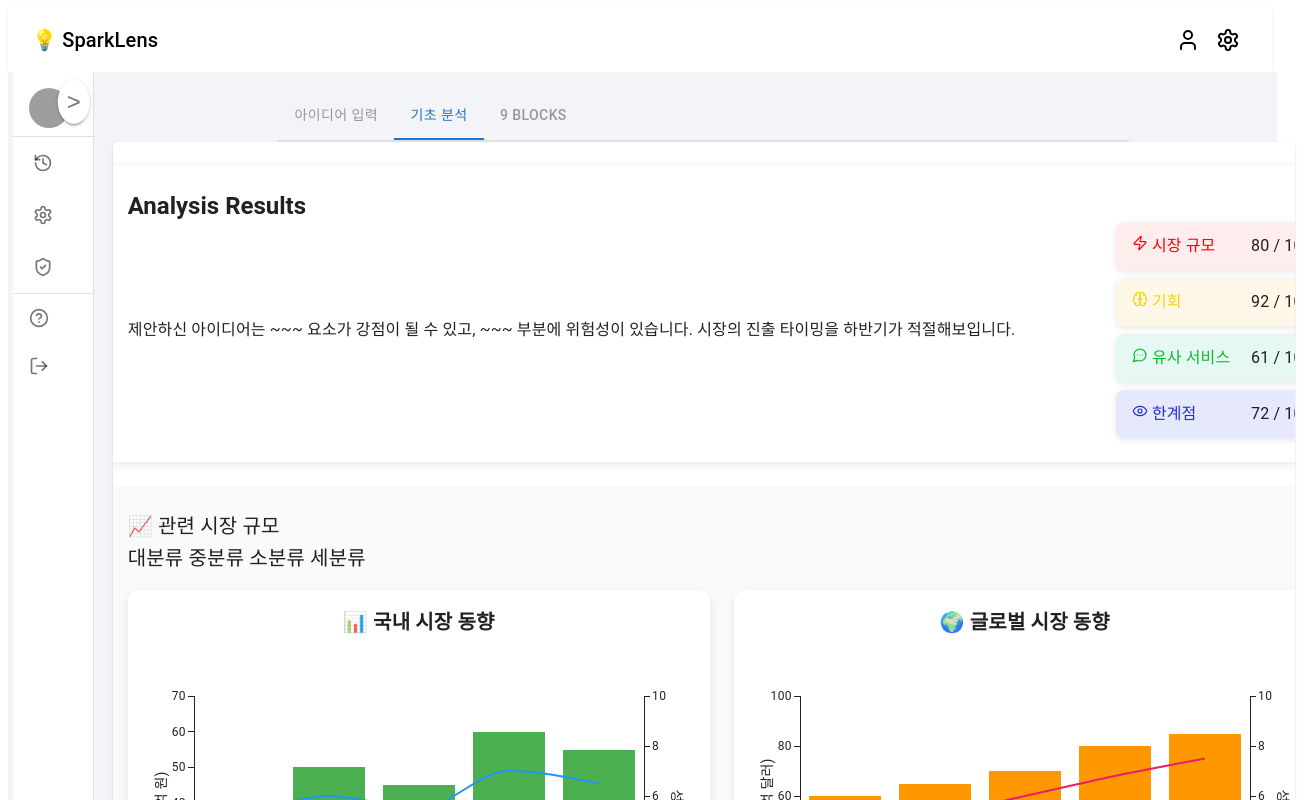
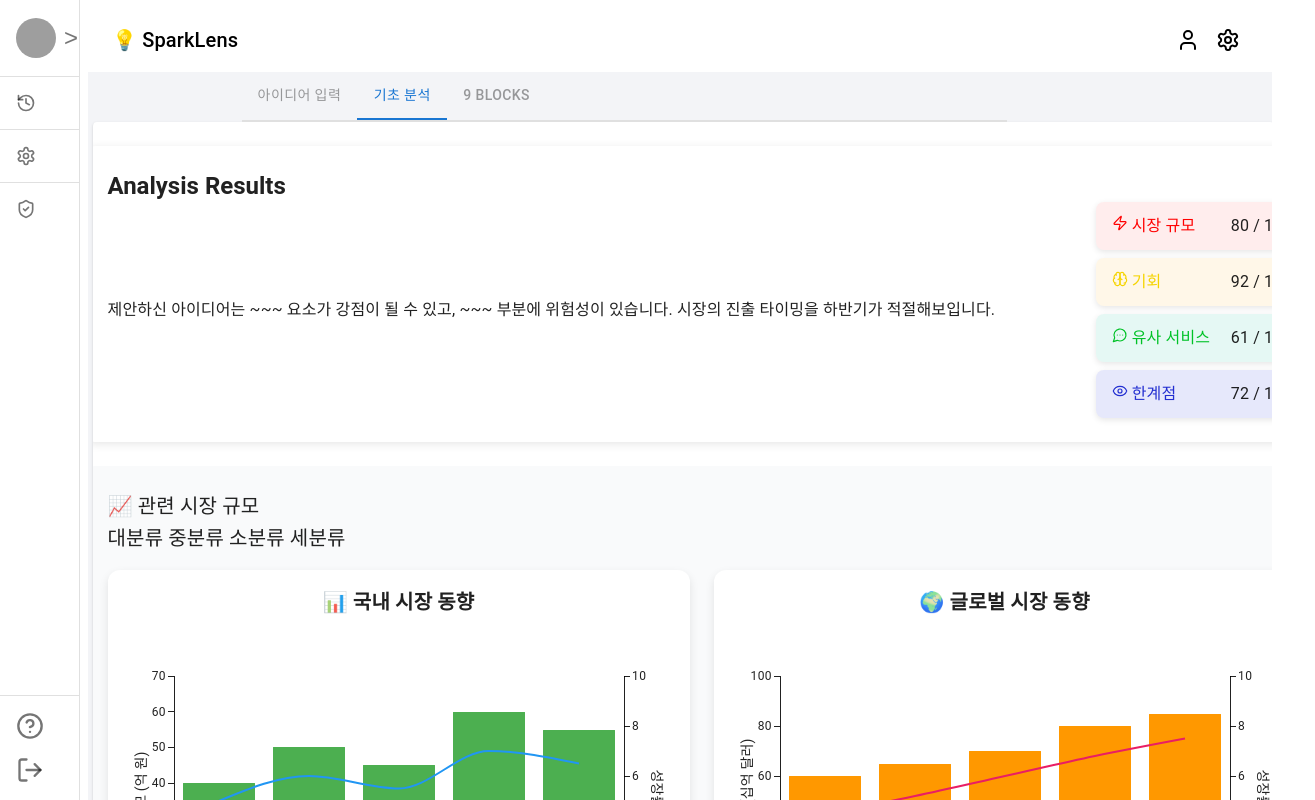
Before and after one commit to GDG-HUFS-Idea/next, a Next.js app: page /idea/analysis in a window 1280 px wide. Shown: the top 800 px of the page, 1315 px wide, since content can reach past the window. Built offline with nearby package versions, Linux system fonts and the light colour scheme; grey boxes are pictures that could not be loaded; what @mui/material-nextjs would draw is missing.

Commit message:
fix: ui 레이아웃 조정
사이드바를 만들면서 생긴 자잘한 ui 오류들 수정

```diff
--- a/src/app/idea/layout.tsx
+++ b/src/app/idea/layout.tsx
@@ -2,25 +2,17 @@ import NavigationTab from '@/pages/navigationTab'
 import { Card } from '@mui/material'
 import * as React from 'react'
 import { styles } from '../../shared/ui/ideaStyles'
-import ClientSidebar from '@/pages/clientSidebar'
 
 export default function IdeaLayout({
   children,
 }: Readonly<{
   children: React.ReactNode
 }>) {
-  const user = {
-    name: 'Andrew Smith',
-    role: 'admin', // 'user' or 'admin'
-    avatar: '/avatar.png',
-  }
   return (
     <main>
-      <ClientSidebar user={user}>
-        <NavigationTab />
+      <NavigationTab />
 
-        <Card sx={styles.ideaWrapper}>{children}</Card>
-      </ClientSidebar>
+      <Card sx={styles.ideaWrapper}>{children}</Card>
     </main>
   )
 }
--- a/src/app/layout.tsx
+++ b/src/app/layout.tsx
@@ -4,6 +4,7 @@ import { AppRouterCacheProvider } from '@mui/material-nextjs/v15-appRouter'
 import Header from '@/widgets/header'
 import Footer from '@/widgets/footer'
 import './global.css'
+import ClientSidebar from '@/pages/clientSidebar'
 
 export const metadata: Metadata = {
   title: 'SparkLens',
@@ -15,13 +16,20 @@ export default function RootLayout({
 }: Readonly<{
   children: React.ReactNode
 }>) {
+  const user = {
+    name: 'Andrew Smith',
+    role: 'admin', // 'user' or 'admin'
+    avatar: '/avatar.png',
+  }
   return (
     <html lang="en">
       <body>
         <AppRouterCacheProvider>
-          <Header />
-          <main>{children}</main>
-          <Footer />
+          <ClientSidebar user={user}>
+            <Header />
+            <main>{children}</main>
+            <Footer />
+          </ClientSidebar>
         </AppRouterCacheProvider>
       </body>
     </html>
--- a/src/pages/sidebar.tsx
+++ b/src/pages/sidebar.tsx
@@ -1,6 +1,8 @@
 'use client'
 
+import { useState } from 'react'
 import {
+  Collapse,
   Drawer,
   List,
   ListItem,
@@ -13,14 +15,8 @@ import {
   ListItemButton,
   Box,
 } from '@mui/material'
-import { usePathname } from 'next/navigation'
-import {
-  History,
-  Settings,
-  LogOut,
-  HelpCircle,
-  ShieldCheck,
-} from 'lucide-react'
+import Historys from './sidebar/historys'
+import { Settings, LogOut, HelpCircle, ShieldCheck } from 'lucide-react'
 
 const Sidebar = ({
   user,
@@ -33,145 +29,142 @@ const Sidebar = ({
   setOpen: (open: boolean) => void
   children: React.ReactNode
 }) => {
-  const pathname = usePathname()
+  const [settingsOpen, setSettingsOpen] = useState(false)
+  const [adminOpen, setAdminOpen] = useState(false)
 
   const toggleDrawer = () => {
     setOpen(!open)
   }
 
-  const menuItems = [
-    { text: 'History', icon: <History size={20} />, path: '/history' },
-    { text: 'Settings', icon: <Settings size={20} />, path: '/settings' },
-  ]
+  const toggleSettings = () => {
+    setSettingsOpen(!settingsOpen)
+  }
 
-  if (user.role === 'admin') {
-    menuItems.push({
-      text: 'Admin',
-      icon: <ShieldCheck size={20} />,
-      path: '/admin',
-    })
+  const toggleAdmin = () => {
+    setAdminOpen(!adminOpen)
   }
 
   return (
     <Box sx={{ display: 'flex', width: '100%' }}>
-      <IconButton
-        onClick={toggleDrawer}
-        sx={{
-          position: 'absolute',
-          transition: 'translateX 1.2s',
-          marginTop: '0.6%',
-          transform: open ? 'translateX(520%)' : 'translateX(140%)',
-          zIndex: 1500,
-          backgroundColor: 'white',
-          boxShadow: 2,
-          width: '2.5%',
-        }}
-      >
-        {open ? '<' : '>'}
-      </IconButton>
       <Drawer
         variant="permanent"
         sx={{
-          width: open ? 240 : 80,
+          width: open ? 270 : 80,
           flexShrink: 0,
-          transform: 'translateY(0%)',
+          display: 'flex',
+          flexDirection: 'column',
           '& .MuiDrawer-paper': {
-            borderRight: '1px solid #e0e0e0',
-            width: open ? 240 : 80,
+            boxSizing: 'border-box',
+
+            position: 'fixed',
+            height: '100vh',
+            width: open ? 270 : 80,
             transition: 'width 0.3s',
             overflowX: 'hidden',
+            overflowY: 'auto',
+            display: 'flex',
+            flexDirection: 'column',
           },
         }}
       >
-        <Box
-          sx={{
-            position: 'relative',
-            top: 0,
-            left: 0,
-            width: '100%',
-            zIndex: 1400,
-          }}
-        ></Box>
+        {/* 프로필 영역 */}
+        <Box sx={{ display: 'flex', alignItems: 'center', padding: 2 }}>
+          <Avatar sx={{ width: 40, height: 40 }} src={user.avatar} />
+          {open && (
+            <Box sx={{ marginLeft: 2 }}>
+              <Typography variant="caption" color="gray">
+                {user.role === 'admin' ? 'ADMINISTRATOR' : 'PRODUCT MANAGER'}
+              </Typography>
+              <Typography variant="body1">{user.name}</Typography>
+            </Box>
+          )}
+          <IconButton onClick={toggleDrawer} sx={{ marginLeft: 'auto' }}>
+            {open ? '<' : '>'}
+          </IconButton>
+        </Box>
+        <Divider />
+
+        {/* 메뉴 리스트 */}
+        <Box sx={{ flexGrow: 1, overflowY: 'auto' }}>
           <List>
-          <ListItem sx={{ minHeight: 56 }}>
-            <Avatar sx={{ width: 40, height: 40 }} src={user.avatar} />
-            <Typography
-              variant="body1"
-              sx={{
-                marginLeft: 2,
-                opacity: open ? 1 : 0,
-                transition: 'opacity 0.3s',
-                whiteSpace: 'nowrap',
-                overflow: 'hidden',
-                textOverflow: 'ellipsis',
-                width: open ? 'auto' : '0px',
-              }}
-            >
-              {user.name}
-            </Typography>
-          </ListItem>
+            <Historys open={open} />
+          </List>
           <Divider />
-          {menuItems.map((item) => (
-            <ListItem
-              key={item.text}
-              disablePadding
-              sx={{ minHeight: 48, display: 'flex', alignItems: 'center' }}
-            >
-              <ListItemButton
-                component="a"
-                href={item.path}
-                selected={pathname === item.path}
-                sx={{
-                  display: 'flex',
-                  alignItems: 'center',
-                  textAlign: 'left',
-                  padding: '10px 20px',
-                }}
-              >
-                <ListItemIcon>{item.icon}</ListItemIcon>
-                <ListItemText
-                  primary={item.text}
-                  sx={{
-                    opacity: open ? 1 : 0,
-                    transition: 'opacity 0.3s',
-                    whiteSpace: 'nowrap',
-                    overflow: 'hidden',
-                  }}
-                />
+          <List>
+            <ListItem disablePadding>
+              <ListItemButton onClick={toggleSettings}>
+                <ListItemIcon>
+                  <Settings size={20} />
+                </ListItemIcon>
+                {open && <ListItemText primary="Settings" />}
               </ListItemButton>
             </ListItem>
-          ))}
+            <Collapse in={settingsOpen} timeout="auto" unmountOnExit>
+              <List component="div" disablePadding>
+                <ListItemButton sx={{ pl: 4 }}>
+                  <ListItemText primary="Sub Setting 1" />
+                </ListItemButton>
+                <ListItemButton sx={{ pl: 4 }}>
+                  <ListItemText primary="Sub Setting 2" />
+                </ListItemButton>
+              </List>
+            </Collapse>
+          </List>
+          {user.role === 'admin' && (
+            <>
               <Divider />
-          <ListItem disablePadding sx={{ minHeight: 48 }}>
+              <List>
+                <ListItem disablePadding>
+                  <ListItemButton onClick={toggleAdmin}>
+                    <ListItemIcon>
+                      <ShieldCheck size={20} />
+                    </ListItemIcon>
+                    {open && <ListItemText primary="Management" />}
+                  </ListItemButton>
+                </ListItem>
+                <Collapse in={adminOpen} timeout="auto" unmountOnExit>
+                  <List component="div" disablePadding>
+                    <ListItemButton sx={{ pl: 4 }}>
+                      <ListItemText primary="User Management" />
+                    </ListItemButton>
+                  </List>
+                </Collapse>
+              </List>
+            </>
+          )}
+        </Box>
+
+        {/* 하단 고정 - 도움말 & 로그아웃 */}
+        <Box sx={{ paddingBottom: 0 }}>
+          <Divider />
+          <List>
+            <ListItem disablePadding>
               <ListItemButton>
                 <ListItemIcon>
-                <HelpCircle size={20} />
+                  <HelpCircle size={28} />
                 </ListItemIcon>
-              <ListItemText
-                primary="Help"
-                sx={{ opacity: open ? 1 : 0, transition: 'opacity 0.3s' }}
-              />
+                {open && <ListItemText primary="Help" />}
               </ListItemButton>
             </ListItem>
-          <ListItem disablePadding sx={{ minHeight: 48 }}>
+            <ListItem disablePadding>
               <ListItemButton>
                 <ListItemIcon>
-                <LogOut size={20} />
+                  <LogOut size={28} />
                 </ListItemIcon>
-              <ListItemText
-                primary="Logout"
-                sx={{ opacity: open ? 1 : 0, transition: 'opacity 0.3s' }}
-              />
+                {open && <ListItemText primary="Logout Account" />}
               </ListItemButton>
             </ListItem>
           </List>
+        </Box>
       </Drawer>
+
       <Box
         sx={{
           flexGrow: 1,
-          transition: 'width 0.3s ease-in-out',
-          width: open ? 'calc(100% - 240px)' : 'calc(100% - 80px)',
-          padding: '20px',
+          transition: 'margin 0.3s ease-in-out',
+          width: `calc(100% - ${open ? 270 : 80}px)`,
+          minHeight: '100vh',
+          overflow: 'auto',
         }}
       >
         {children}
--- /dev/null
+++ b/src/pages/sidebar/historys.tsx
@@ -0,0 +1,46 @@
+import {
+  ListItem,
+  ListItemButton,
+  ListItemText,
+  Collapse,
+  ListItemIcon,
+  List,
+} from '@mui/material'
+import { History } from 'lucide-react'
+
+const Historys = ({ open }: { open: boolean }) => {
+  const historyItems = [
+    '화장실 용변시에 사용하는 발..',
+    '아이디어 평가 도구',
+    '사내 휴가 관리 서비스',
+    '임베디드 기반 자동 배달 서..',
+  ]
+
+  return (
+    <>
+      <ListItem disablePadding>
+        <ListItemButton>
+          <ListItemIcon>
+            <History size={20} />
+          </ListItemIcon>
+          {open && <ListItemText primary="Histories" />}
+        </ListItemButton>
+      </ListItem>
+      <Collapse in={open} timeout="auto" unmountOnExit>
+        <List
+          component="div"
+          disablePadding
+          sx={{ maxHeight: '200px', overflowY: 'auto' }}
+        >
+          {historyItems.map((item, index) => (
+            <ListItemButton key={index} sx={{ pl: 4 }}>
+              <ListItemText primary={item} />
+            </ListItemButton>
+          ))}
+        </List>
+      </Collapse>
+    </>
+  )
+}
+
+export default Historys
--- a/src/shared/ui/navigationStyles.ts
+++ b/src/shared/ui/navigationStyles.ts
@@ -1,6 +1,6 @@
 export const styles = {
   navBar: {
-    width: '100%',
+    width: '90%',
     display: 'flex',
     justifyContent: 'center', // 네비게이션 가운데 정렬
   },
```
Lines whose indentation alone changed are shown as unchanged.
